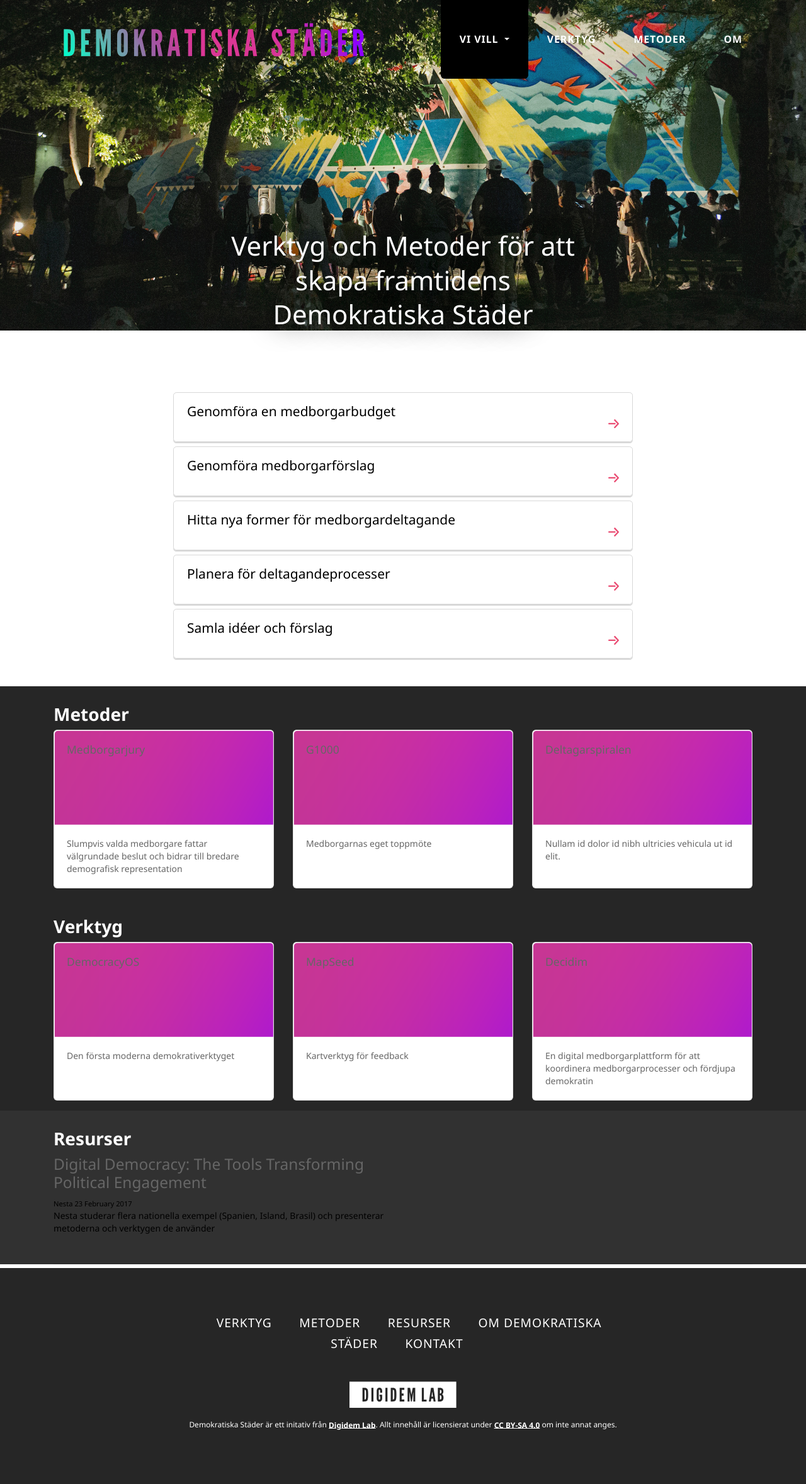
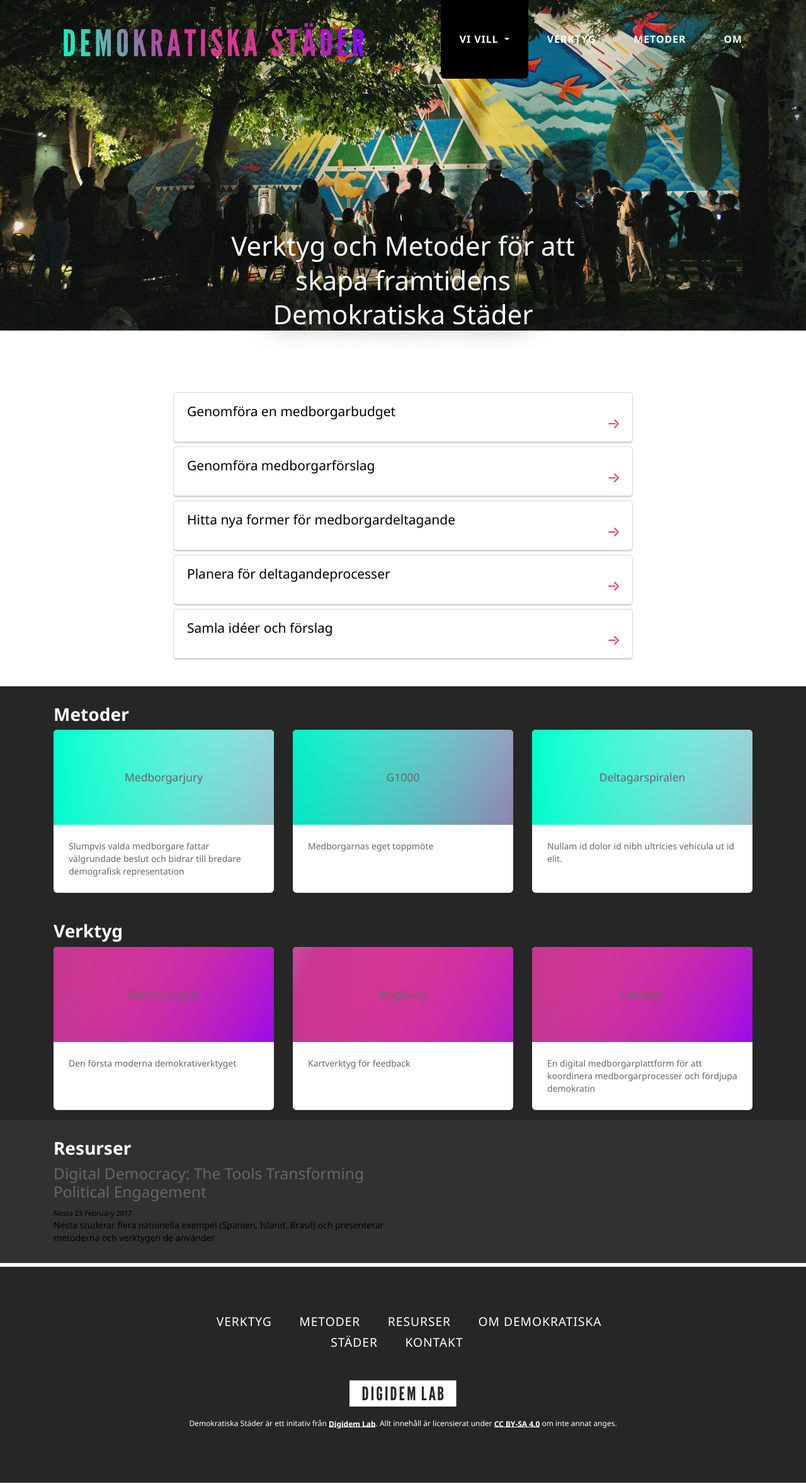
Before and after one commit to digidemlab/demokratiskastader, a Jekyll site: the page built from index.md, in a window 1280 px wide. Shown: the whole page at 63% size. Built offline with Jekyll 4.4.1, drawn with Linux system fonts in a browser that asks for light colours.

Commit message:
Tool blocks

```diff
--- a/_includes/teaser/teaser.html
+++ b/_includes/teaser/teaser.html
@@ -1,13 +1,12 @@
 <div class="col-sm-6 col-lg-4 mb-3">
-  <div class="card h-100">
-    <img class="card-img-top" src="/assets/images/png/gradient.png" alt="Card image cap">
-    <a href="{{ site.baseurl }}{{ post.url }}">
-      <div class="card-img-overlay">
-        <h5 class="card-title">{{ post.title }}</h5>
+  <a href="{{ site.baseurl }}{{ post.url }}" class="card-link">
+    <div class="card h-100">
+      <div class="rounded-top card-bg-overlay card-bg-{{post.categories[0]}} card-bg-{{post.categories[0]}}-{% cycle 'odd', 'even' %} d-flex align-content-center flex-wrap">
+        <h5 class="card-title text-center w-100 mb-0">{{ post.title }}</h5>
       </div>
       <div class="card-body">
         <p class="card-text">{{ post.excerpt }}</p>
       </div>
-    </a>
-  </div>
+    </div>
+  </a>
 </div>
--- a/_sass/_custom.scss
+++ b/_sass/_custom.scss
@@ -96,3 +96,33 @@ img {
 .shifted-10-up {
   margin-top:-10px;
 }
+
+
+// Cards
+
+.card-bg-overlay {
+  background: url('/assets/images/png/gradient_bg.png');
+  background-position: 0 0;
+  display: block;
+  height: 10.8em;
+
+  &.card-bg-verktyg {
+    background-position: 100% 33%;
+  }
+
+  &.card-bg-verktyg-even {
+    background-position: 100% 66%
+  }
+
+  &.card-bg-metoder-even {
+    background-position: 0 66%
+  }
+}
+
+a.card-link:hover .card-bg-verktyg {
+  background-position: 100% 100%;
+}
+
+a.card-link:hover .card-bg-metoder {
+  background-position: 0% 100%;
+}
--- a/_sass/_variables.scss
+++ b/_sass/_variables.scss
@@ -95,7 +95,7 @@ $headings-color:          $blue !default;
 //
 // Define common padding and border radius sizes and more.
 
-$border-width:                1px !default;
+$border-width:                0 !default;
 $border-radius:               .36rem !default;
 
 
@@ -170,3 +170,9 @@ $dropdown-link-active-bg:           transparent !default;
 
 $dropdown-item-padding-y:           0.8rem !default;
 $dropdown-item-padding-x:           2.75rem !default;
+
+
+// Cards
+
+$card-spacer-y:                     1.25rem !default;
+$card-spacer-x:                     1.5rem !default;
```
Also changed, not shown: assets/images/png/gradient_bg.png (added).
